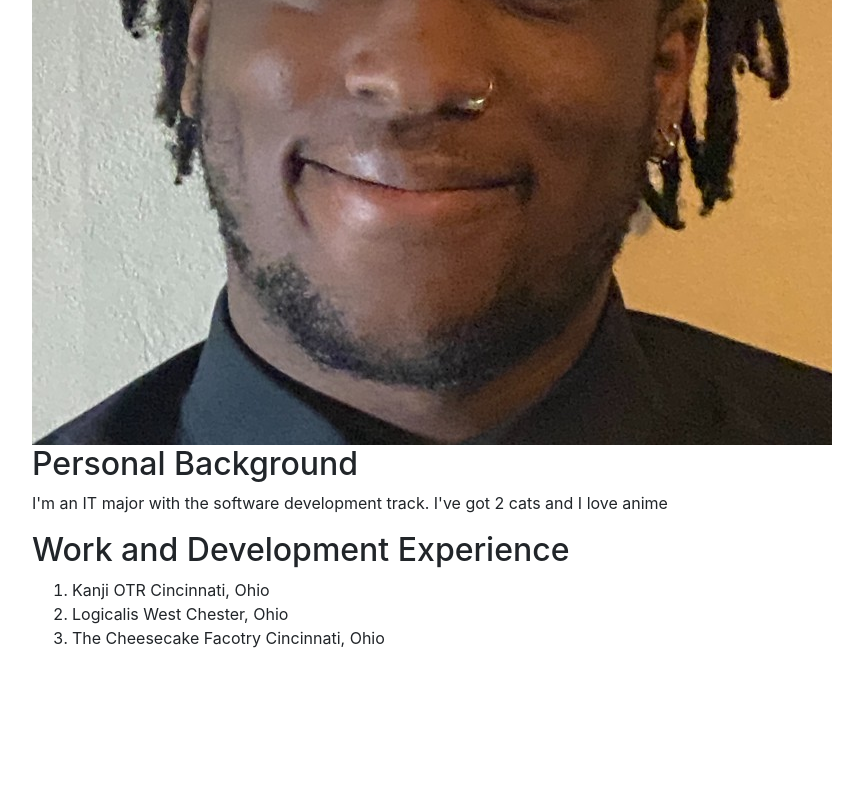
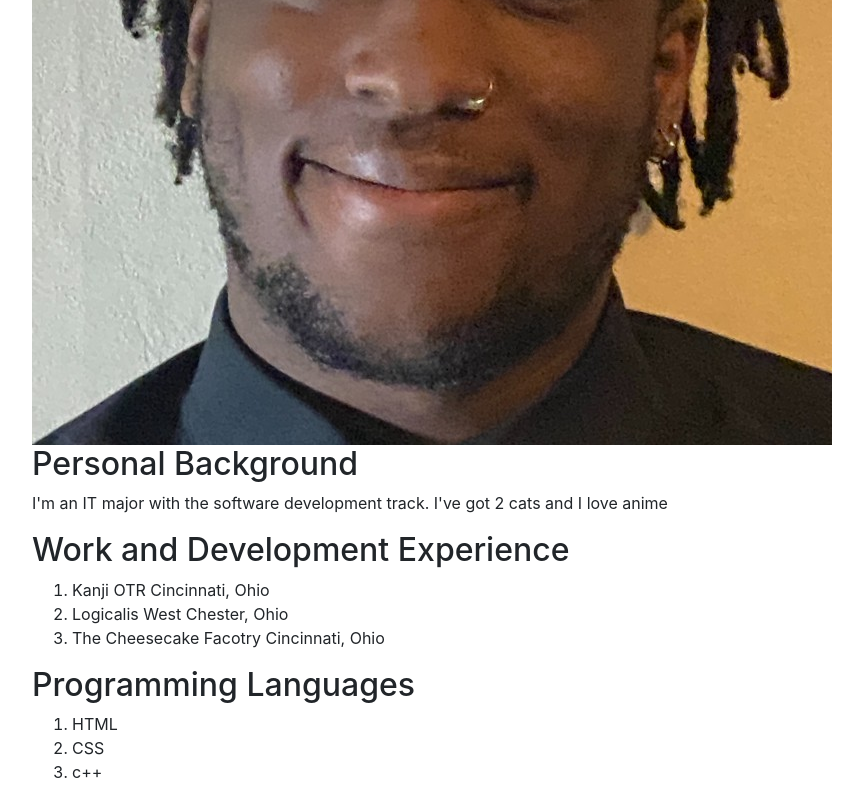
Before and after one commit to IT3049C-Students/1-online-portfolio-kooncewc, a website: page index.html in a window 1280 px wide. Shown: the part 411-1211 px from the top of the page, without its empty margins (53-916 px from the left). Before the commit the page ends 1077 px from the top, so only its background shows below. Drawn offline with nearby package versions, Linux system fonts and the light colour scheme.

Commit message:
Added programming languague knowledge

```diff
--- a/index.html
+++ b/index.html
@@ -31,12 +31,25 @@
     <div class="section" id="experience">
       <section>
         <h2>Work and Development Experience</h2>
-        <ol>
+        <ol type="1">
           <li>Kanji OTR Cincinnati, Ohio </li>
           <li>Logicalis West Chester, Ohio</li>
           <li>The Cheesecake Facotry Cincinnati, Ohio</li>
         </ol>
       </section>
+      <div class="section" id="programmingLanguages">
+        <section>
+          <h2>Programming Languages</h2>
+          <ol type="1">
+            <li>HTML</li>
+            <li>CSS</li>
+            <li>c++</li>
+
+          </ol>
+
+
+        </section>
+      </div>
     </div>
   </div>
 
```
